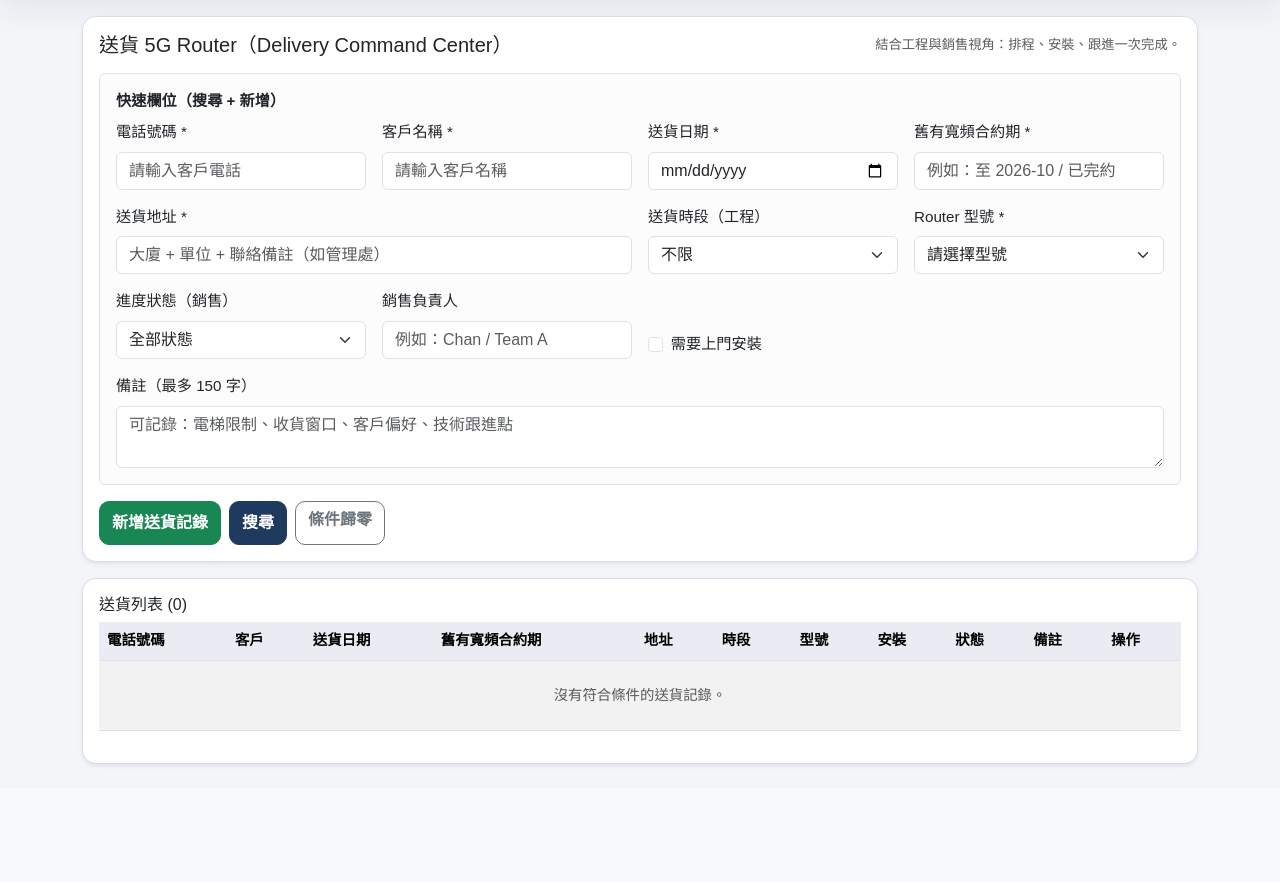
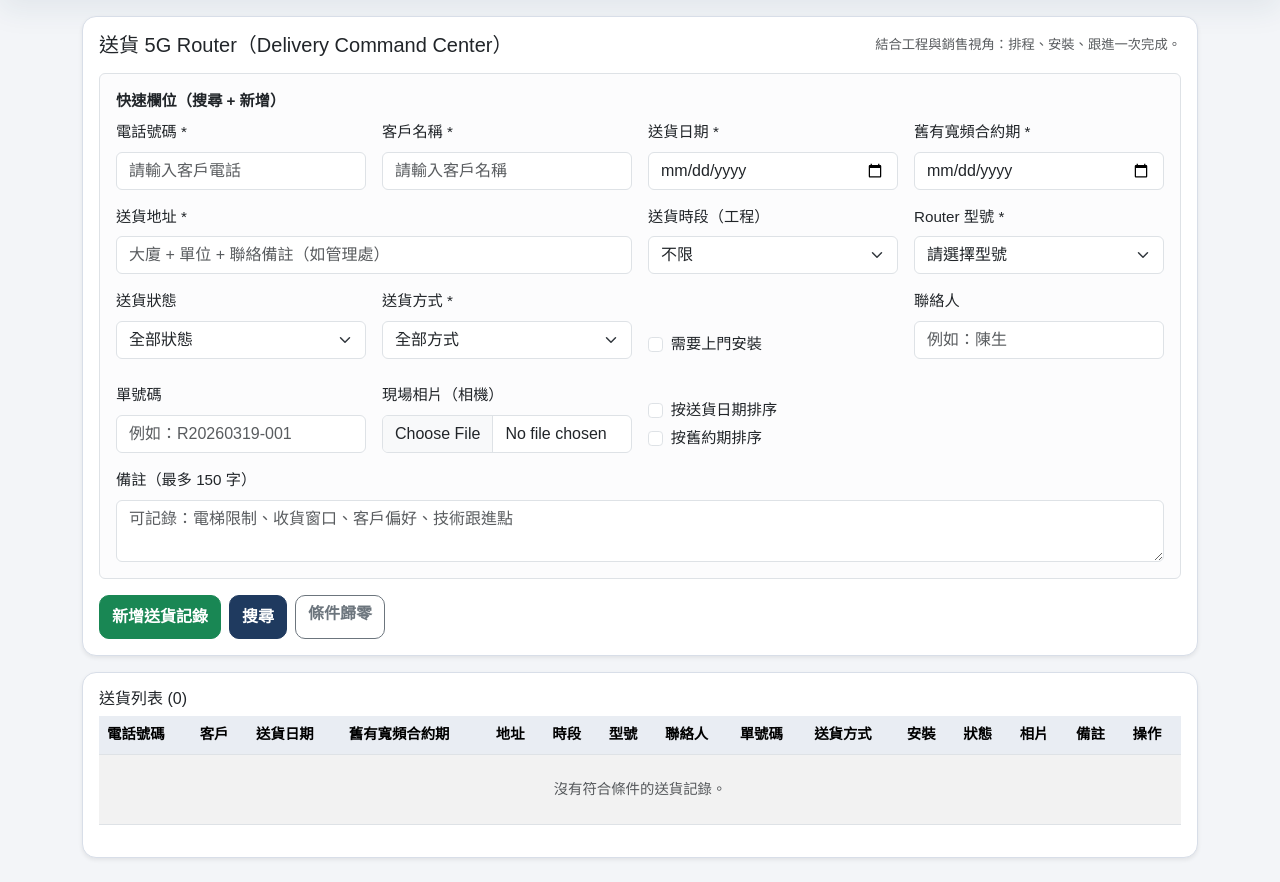
Before and after one commit to japanandykeung1979-tech/super-duper-tribble, a Flask app: page /router-delivery in a window 1280 px wide. Shown: the part 57-939 px from the top of the page. Before the commit the page ends 823 px from the top, so only its background shows below. Run offline with Flask 3, Linux system fonts and the light colour scheme; the visitor is signed in with stand-in values (Sample User, id 1); data that the repository does not hold is empty.

Commit message:
Update router delivery workflow and WhatsApp notification

```diff
--- a/app.py
+++ b/app.py
@@ -31,9 +31,9 @@
 TIME_OPTIONS = ["AM", "PM"]
 APPOINTMENT_TELECOM_OPTIONS = ["CSL", "SmarTone", "中國移動", "3HK", "中國聯通", "電訊數碼"]
 APPOINTMENT_OTHER_COMPANY_OPTIONS = ["SmarTone", "CSL", "China Mobile", "中國聯通", "電訊數碼", "其他"]
-ROUTER_MODEL_OPTIONS = ["5G Router Lite", "5G Router Pro", "5G Router Max"]
-DELIVERY_TIME_SLOT_OPTIONS = ["09:00-13:00", "13:00-18:00", "18:00-21:00"]
-DELIVERY_STATUS_OPTIONS = ["待確認", "已約送貨", "已送達", "需技術跟進", "已取消"]
+ROUTER_MODEL_OPTIONS = ["Wi-Fi 7", "Wi-Fi 6"]
+DELIVERY_TIME_SLOT_OPTIONS = ["星期二", "星期四", "星期六"]
+DELIVERY_STATUS_OPTIONS = ["自行送貨", "速遞"]
 DATE_FIELDS = ["contract_end_date", "transfer_out_date", "start_date", "replacement_date"]
 MNP_REQUIRED_FIELDS = [
     "english_name",
@@ -128,14 +128,17 @@
             id INTEGER PRIMARY KEY AUTOINCREMENT,
             phone_number TEXT NOT NULL,
             customer_name TEXT NOT NULL,
+            contact_person TEXT,
             delivery_address TEXT NOT NULL,
             delivery_date TEXT,
             old_broadband_contract_period TEXT,
             preferred_time_slot TEXT,
             router_model TEXT NOT NULL,
             requires_installation INTEGER NOT NULL DEFAULT 0,
-            sales_owner TEXT,
-            status TEXT NOT NULL DEFAULT '待確認',
+            delivery_method TEXT NOT NULL DEFAULT '自行送貨',
+            order_reference TEXT,
+            status TEXT NOT NULL DEFAULT '自行送貨',
+            photo_path TEXT,
             remark TEXT,
             created_at TEXT NOT NULL
         )
@@ -176,12 +179,15 @@
         row[1] for row in db.execute("PRAGMA table_info(router_deliveries)").fetchall()
     }
     required_router_columns = {
+        "contact_person": "TEXT",
         "delivery_date": "TEXT",
         "old_broadband_contract_period": "TEXT",
         "preferred_time_slot": "TEXT",
         "requires_installation": "INTEGER NOT NULL DEFAULT 0",
-        "sales_owner": "TEXT",
-        "status": "TEXT NOT NULL DEFAULT '待確認'",
+        "delivery_method": "TEXT NOT NULL DEFAULT '自行送貨'",
+        "order_reference": "TEXT",
+        "status": "TEXT NOT NULL DEFAULT '自行送貨'",
+        "photo_path": "TEXT",
         "remark": "TEXT",
     }
     for column, column_type in required_router_columns.items():
@@ -431,10 +437,13 @@
     customer_name = args.get("customer_name", "").strip()
     delivery_date = args.get("delivery_date", "").strip()
     status = args.get("status", "").strip()
+    delivery_method = args.get("delivery_method", "").strip()
     router_model = args.get("router_model", "").strip()
     requires_installation = args.get("requires_installation", "").strip()
     old_broadband_contract_period = args.get("old_broadband_contract_period", "").strip()
     remark = args.get("remark", "").strip()
+    sort_delivery_date = args.get("sort_delivery_date", "").strip()
+    sort_contract_period = args.get("sort_contract_period", "").strip()
 
     if phone_number:
         query += " AND phone_number LIKE ?"
@@ -448,6 +457,9 @@
     if status in DELIVERY_STATUS_OPTIONS:
         query += " AND status = ?"
         params.append(status)
+    if delivery_method in DELIVERY_STATUS_OPTIONS:
+        query += " AND delivery_method = ?"
+        params.append(delivery_method)
     if router_model in ROUTER_MODEL_OPTIONS:
         query += " AND router_model = ?"
         params.append(router_model)
@@ -461,7 +473,15 @@
         query += " AND remark LIKE ?"
         params.append(f"%{remark}%")
 
-    query += " ORDER BY CASE WHEN delivery_date IS NULL OR delivery_date = '' THEN 1 ELSE 0 END, delivery_date ASC, created_at DESC"
+    if sort_delivery_date == "1":
+        query += " ORDER BY CASE WHEN delivery_date IS NULL OR delivery_date = '' THEN 1 ELSE 0 END, delivery_date ASC, created_at DESC"
+    elif sort_contract_period == "1":
+        query += (
+            " ORDER BY CASE WHEN old_broadband_contract_period IS NULL OR old_broadband_contract_period = '' THEN 1 ELSE 0 END, "
+            "old_broadband_contract_period ASC, created_at DESC"
+        )
+    else:
+        query += " ORDER BY created_at DESC"
     return query, params
 
 
@@ -470,22 +490,25 @@
     db.execute(
         """
         INSERT INTO router_deliveries (
-            phone_number, customer_name, delivery_address, delivery_date,
+            phone_number, customer_name, contact_person, delivery_address, delivery_date,
             old_broadband_contract_period, preferred_time_slot, router_model,
-            requires_installation, sales_owner, status, remark, created_at
-        ) VALUES (?, ?, ?, ?, ?, ?, ?, ?, ?, ?, ?, ?)
+            requires_installation, delivery_method, order_reference, status, photo_path, remark, created_at
+        ) VALUES (?, ?, ?, ?, ?, ?, ?, ?, ?, ?, ?, ?, ?, ?, ?)
         """,
         (
             data["phone_number"],
             data["customer_name"],
+            data.get("contact_person", ""),
             data["delivery_address"],
             data.get("delivery_date", ""),
             data.get("old_broadband_contract_period", ""),
             data.get("preferred_time_slot", ""),
             data["router_model"],
             data.get("requires_installation", 0),
-            data.get("sales_owner", ""),
-            data.get("status", "待確認"),
+            data.get("delivery_method", "自行送貨"),
+            data.get("order_reference", ""),
+            data.get("status", "自行送貨"),
+            data.get("photo_path", ""),
             data.get("remark", "")[:150],
             datetime.now().strftime("%Y-%m-%d %H:%M:%S"),
         ),
@@ -1111,10 +1134,13 @@
                 "customer_name": request.form.get("customer_name", "").strip(),
                 "delivery_date": request.form.get("delivery_date", "").strip(),
                 "status": request.form.get("status", "").strip(),
+                "delivery_method": request.form.get("delivery_method", "").strip(),
                 "router_model": request.form.get("router_model", "").strip(),
                 "requires_installation": "1" if request.form.get("requires_installation") else "",
                 "old_broadband_contract_period": request.form.get("old_broadband_contract_period", "").strip(),
                 "remark": request.form.get("remark", "").strip(),
+                "sort_delivery_date": "1" if request.form.get("sort_delivery_date") else "",
+                "sort_contract_period": "1" if request.form.get("sort_contract_period") else "",
             }
             cleaned_params = {key: value for key, value in search_params.items() if value}
             return redirect(url_for("router_delivery", **cleaned_params))
@@ -1123,16 +1149,24 @@
             form_data = {
                 "phone_number": request.form.get("phone_number", "").strip(),
                 "customer_name": request.form.get("customer_name", "").strip(),
+                "contact_person": request.form.get("contact_person", "").strip(),
                 "delivery_address": request.form.get("delivery_address", "").strip(),
                 "delivery_date": request.form.get("delivery_date", "").strip(),
                 "old_broadband_contract_period": request.form.get("old_broadband_contract_period", "").strip(),
                 "preferred_time_slot": request.form.get("preferred_time_slot", "").strip(),
                 "router_model": request.form.get("router_model", "").strip(),
                 "requires_installation": 1 if request.form.get("requires_installation") else 0,
-                "sales_owner": request.form.get("sales_owner", "").strip(),
-                "status": request.form.get("status", "").strip() or "待確認",
+                "delivery_method": request.form.get("delivery_method", "").strip() or "自行送貨",
+                "order_reference": request.form.get("order_reference", "").strip(),
+                "status": request.form.get("status", "").strip() or "自行送貨",
+                "photo_path": "",
                 "remark": request.form.get("remark", "").strip()[:150],
             }
+            photo_file = request.files.get("delivery_photo")
+            form_data["photo_path"] = save_uploaded_photo(photo_file)
+            if photo_file and photo_file.filename and not form_data["photo_path"]:
+                flash("相片格式不支援，請上傳圖片檔案。", "danger")
+                return redirect(url_for("router_delivery", **request.args.to_dict(flat=False)))
 
             if (
                 not form_data["phone_number"]
@@ -1142,6 +1176,7 @@
                 or not form_data["old_broadband_contract_period"]
                 or form_data["router_model"] not in ROUTER_MODEL_OPTIONS
                 or form_data["status"] not in DELIVERY_STATUS_OPTIONS
+                or form_data["delivery_method"] not in DELIVERY_STATUS_OPTIONS
             ):
                 flash("請填妥必要欄位（電話、客戶、地址、送貨日期、舊有寬頻合約期）。", "danger")
                 return redirect(url_for("router_delivery", **request.args.to_dict(flat=False)))
@@ -1181,16 +1216,33 @@
         form_data = {
             "phone_number": request.form.get("phone_number", "").strip(),
             "customer_name": request.form.get("customer_name", "").strip(),
+            "contact_person": request.form.get("contact_person", "").strip(),
             "delivery_address": request.form.get("delivery_address", "").strip(),
             "delivery_date": request.form.get("delivery_date", "").strip(),
             "old_broadband_contract_period": request.form.get("old_broadband_contract_period", "").strip(),
             "preferred_time_slot": request.form.get("preferred_time_slot", "").strip(),
             "router_model": request.form.get("router_model", "").strip(),
             "requires_installation": 1 if request.form.get("requires_installation") else 0,
-            "sales_owner": request.form.get("sales_owner", "").strip(),
+            "delivery_method": request.form.get("delivery_method", "").strip(),
+            "order_reference": request.form.get("order_reference", "").strip(),
             "status": request.form.get("status", "").strip(),
+            "photo_path": delivery["photo_path"] or "",
             "remark": request.form.get("remark", "").strip()[:150],
         }
+        photo_file = request.files.get("delivery_photo")
+        new_photo_path = save_uploaded_photo(photo_file)
+        if photo_file and photo_file.filename and not new_photo_path:
+            flash("相片格式不支援，請上傳圖片檔案。", "danger")
+            return render_template(
+                "edit_router_delivery.html",
+                delivery=form_data,
+                delivery_id=delivery_id,
+                router_model_options=ROUTER_MODEL_OPTIONS,
+                delivery_time_slots=DELIVERY_TIME_SLOT_OPTIONS,
+                delivery_status_options=DELIVERY_STATUS_OPTIONS,
+            )
+        if new_photo_path:
+            form_data["photo_path"] = new_photo_path
         if (
             not form_data["phone_number"]
             or not form_data["customer_name"]
@@ -1199,6 +1251,7 @@
             or not form_data["old_broadband_contract_period"]
             or form_data["router_model"] not in ROUTER_MODEL_OPTIONS
             or form_data["status"] not in DELIVERY_STATUS_OPTIONS
+            or form_data["delivery_method"] not in DELIVERY_STATUS_OPTIONS
         ):
             flash("資料不完整或包含無效欄位，請檢查後重試。", "danger")
             return render_template(
@@ -1227,7 +1280,7 @@
             UPDATE router_deliveries
             SET phone_number = ?, customer_name = ?, delivery_address = ?, delivery_date = ?,
                 old_broadband_contract_period = ?, preferred_time_slot = ?, router_model = ?,
-                requires_installation = ?, sales_owner = ?, status = ?, remark = ?
+                requires_installation = ?, contact_person = ?, delivery_method = ?, order_reference = ?, status = ?, photo_path = ?, remark = ?
             WHERE id = ?
             """,
             (
@@ -1239,8 +1292,11 @@
                 form_data["preferred_time_slot"],
                 form_data["router_model"],
                 form_data["requires_installation"],
-                form_data["sales_owner"],
+                form_data["contact_person"],
+                form_data["delivery_method"],
+                form_data["order_reference"],
                 form_data["status"],
+                form_data["photo_path"],
                 form_data["remark"],
                 delivery_id,
             ),
--- a/templates/router_delivery.html
+++ b/templates/router_delivery.html
@@ -8,7 +8,7 @@
       <small class="text-muted">結合工程與銷售視角：排程、安裝、跟進一次完成。</small>
     </div>
 
-    <form method="post" class="row g-3 align-items-end">
+    <form method="post" enctype="multipart/form-data" class="row g-3 align-items-end">
       <input type="hidden" name="_csrf_token" value="{{ csrf_token }}">
       <div class="col-12">
         <div class="border rounded p-3 bg-light-subtle">
@@ -28,7 +28,7 @@
             </div>
             <div class="col-12 col-lg-3">
               <label class="form-label">舊有寬頻合約期 *</label>
-              <input type="text" class="form-control" name="old_broadband_contract_period" value="{{ request.args.get('old_broadband_contract_period','') }}" placeholder="例如：至 2026-10 / 已完約">
+              <input type="date" class="form-control" name="old_broadband_contract_period" value="{{ request.args.get('old_broadband_contract_period','') }}">
             </div>
 
             <div class="col-12 col-lg-6">
@@ -55,7 +55,7 @@
             </div>
 
             <div class="col-12 col-lg-3">
-              <label class="form-label">進度狀態（銷售）</label>
+              <label class="form-label">送貨狀態</label>
               <select class="form-select" name="status">
                 <option value="">全部狀態</option>
                 {% for option in delivery_status_options %}
@@ -64,13 +64,40 @@
               </select>
             </div>
             <div class="col-12 col-lg-3">
-              <label class="form-label">銷售負責人</label>
-              <input type="text" class="form-control" name="sales_owner" placeholder="例如：Chan / Team A">
+              <label class="form-label">送貨方式 *</label>
+              <select class="form-select" name="delivery_method">
+                <option value="">全部方式</option>
+                {% for option in delivery_status_options %}
+                <option value="{{ option }}" {% if request.args.get('delivery_method','') == option %}selected{% endif %}>{{ option }}</option>
+                {% endfor %}
+              </select>
             </div>
             <div class="col-12 col-lg-3">
               <div class="form-check mt-4">
                 <input class="form-check-input" type="checkbox" value="1" id="requires-installation" name="requires_installation" {% if request.args.get('requires_installation','') == '1' %}checked{% endif %}>
                 <label class="form-check-label" for="requires-installation">需要上門安裝</label>
+              </div>
+            </div>
+            <div class="col-12 col-lg-3">
+              <label class="form-label">聯絡人</label>
+              <input type="text" class="form-control" name="contact_person" placeholder="例如：陳生">
+            </div>
+            <div class="col-12 col-lg-3">
+              <label class="form-label">單號碼</label>
+              <input type="text" class="form-control" name="order_reference" placeholder="例如：R20260319-001">
+            </div>
+            <div class="col-12 col-lg-3">
+              <label class="form-label">現場相片（相機）</label>
+              <input type="file" class="form-control" name="delivery_photo" accept="image/*" capture="environment">
+            </div>
+            <div class="col-12 col-lg-3">
+              <div class="form-check mt-4">
+                <input class="form-check-input" type="checkbox" value="1" id="sort-delivery-date" name="sort_delivery_date" {% if request.args.get('sort_delivery_date','') == '1' %}checked{% endif %}>
+                <label class="form-check-label" for="sort-delivery-date">按送貨日期排序</label>
+              </div>
+              <div class="form-check mt-1">
+                <input class="form-check-input" type="checkbox" value="1" id="sort-contract-period" name="sort_contract_period" {% if request.args.get('sort_contract_period','') == '1' %}checked{% endif %}>
+                <label class="form-check-label" for="sort-contract-period">按舊約期排序</label>
               </div>
             </div>
             <div class="col-12">
@@ -104,8 +131,12 @@
             <th>地址</th>
             <th>時段</th>
             <th>型號</th>
+            <th>聯絡人</th>
+            <th>單號碼</th>
+            <th>送貨方式</th>
             <th>安裝</th>
             <th>狀態</th>
+            <th>相片</th>
             <th>備註</th>
             <th>操作</th>
           </tr>
@@ -120,12 +151,29 @@
             <td class="cell-note">{{ item['delivery_address'] }}</td>
             <td>{{ item['preferred_time_slot'] or '-' }}</td>
             <td>{{ item['router_model'] }}</td>
+            <td>{{ item['contact_person'] or '-' }}</td>
+            <td>{{ item['order_reference'] or ('#' ~ item['id']) }}</td>
+            <td>{{ item['delivery_method'] or '-' }}</td>
             <td>{{ '需要' if item['requires_installation'] else '不需要' }}</td>
             <td>{{ item['status'] }}</td>
+            <td>
+              {% if item['photo_path'] %}
+              <a href="{{ url_for('static', filename=item['photo_path']) }}" target="_blank" rel="noopener">查看</a>
+              {% else %}
+              -
+              {% endif %}
+            </td>
             <td class="cell-note">{{ item['remark'] or '-' }}</td>
             <td class="cell-actions">
+              {% set whatsapp_message = '送貨通知\n單號：' ~ (item['order_reference'] or ('#' ~ item['id'])) ~ '\n客戶：' ~ item['customer_name'] ~ '\n聯絡人：' ~ (item['contact_person'] or item['customer_name']) ~ '\n聯絡電話：' ~ item['phone_number'] ~ '\n送貨日期：' ~ (item['delivery_date'] or '-') ~ '\n送貨時段：' ~ (item['preferred_time_slot'] or '-') ~ '\n送貨地點：' ~ item['delivery_address'] %}
               <div class="d-flex gap-2">
                 <a class="btn btn-sm btn-outline-primary" href="{{ url_for('edit_router_delivery', delivery_id=item['id']) }}">編輯</a>
+                <a
+                  class="btn btn-sm btn-success"
+                  target="_blank"
+                  rel="noopener"
+                  href="https://wa.me/?text={{ whatsapp_message|urlencode }}"
+                >WhatsApp</a>
                 <form method="post" action="{{ url_for('delete_router_delivery', delivery_id=item['id'], **request.args.to_dict(flat=False)) }}" onsubmit="return confirm('確定要刪除此筆送貨記錄嗎？');">
                   <input type="hidden" name="_csrf_token" value="{{ csrf_token }}">
                   <button type="submit" class="btn btn-sm btn-outline-danger">刪除</button>
@@ -134,7 +182,7 @@
             </td>
           </tr>
           {% else %}
-          <tr><td colspan="11" class="text-center text-muted py-4">沒有符合條件的送貨記錄。</td></tr>
+          <tr><td colspan="16" class="text-center text-muted py-4">沒有符合條件的送貨記錄。</td></tr>
           {% endfor %}
         </tbody>
       </table>
```
Also changed, not shown: templates/edit_router_delivery.html (+29 -5 lines).
